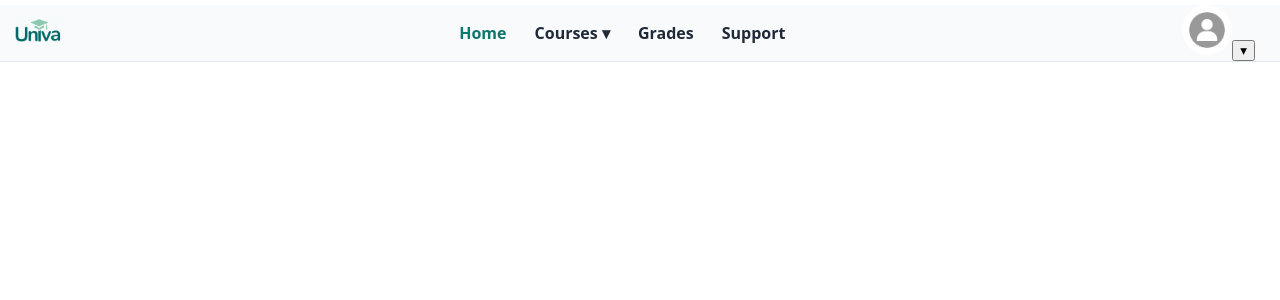
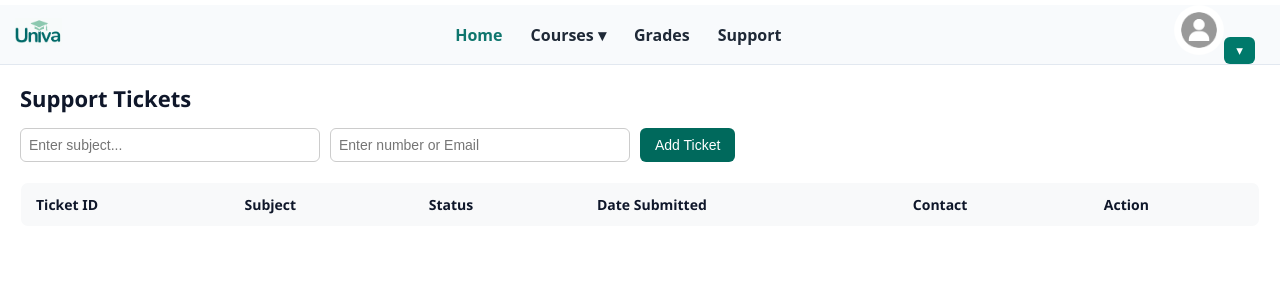
Before and after one commit to Abdallahalaa877/Univa, a React (Vite) app: page / in a window 1280 px wide. Shown: the top 300 px of the page. Built offline with nearby package versions, Linux system fonts and the light colour scheme.

Commit message:
Support Ticket

```diff
--- a/src/App.tsx
+++ b/src/App.tsx
@@ -1,14 +1,14 @@
 import { useState } from "react";
-import Navbar from "./component/Navbar/navBar";
-// import Home from "./Home/home";
-// import Login from "./login/login";
+import Navbar from "./component/navBar/navbar";
+import Home from "./Home/home";
+import SupportTicket  from "./SupportTicket/supportTicket";
 
 export default function App() {
   const [showLogin, setShowLogin] = useState(false);
 
   return (
-
-     <Navbar/>
-
+    <><Navbar/>
+    <SupportTicket/>
+  </>
   );
 }
--- a/src/Home/home.tsx
+++ b/src/Home/home.tsx
@@ -1,7 +1,7 @@
 import styles from "./home.module.css";
-
 export default function Events() {
   return (
+
     <div className={styles.page}>
       {/* Banner */}
       <div className={styles.banner}>
--- /dev/null
+++ b/src/SupportTicket/supportTicket.module.css
@@ -0,0 +1,101 @@
+.tickets-container {
+  padding: 20px;
+  padding-top: 0px;
+  font-family: "Segoe UI", Tahoma, Geneva, Verdana, sans-serif;
+}
+
+h2 {
+  margin-bottom: 15px;
+  font-size: 22px;
+  font-weight: bold;
+}
+
+.new-ticket {
+  display: flex;
+  gap: 10px;
+  margin-bottom: 20px;
+}
+
+.new-ticket input {
+  padding: 8px;
+  width: 300px;
+  border: 1px solid #ccc;
+  border-radius: 6px;
+  font-size: 14px;
+}
+
+.new-ticket button {
+  background-color: #00695c;
+  color: white;
+  border: none;
+  border-radius: 6px;
+  padding: 8px 15px;
+  font-size: 14px;
+  cursor: pointer;
+  transition: background-color 0.3s ease;
+}
+
+.new-ticket button:hover {
+  background-color: #004d40;
+}
+
+table {
+  width: 100%;
+  border-collapse: collapse;
+  border: 1px solid #e0e0e0;
+  border-radius: 8px;
+  overflow: hidden;
+}
+
+thead {
+  background-color: #f8f9fa;
+  text-align: left;
+}
+
+th, td {
+  padding: 12px 15px;
+  border-bottom: 1px solid #e0e0e0;
+  font-size: 14px;
+}
+
+tr:last-child td {
+  border-bottom: none;
+}
+
+/* Status Badges */
+.In\ Progress {
+  background-color: #fff3cd;
+  color: #856404;
+  padding: 5px 12px;
+  border-radius: 15px;
+  font-weight: 500;
+  font-size: 13px;
+}
+
+.Resolved {
+  background-color: #004d40;
+  color: #ffffff;
+  padding: 5px 12px;
+  border-radius: 15px;
+  font-weight: 500;
+  font-size: 13px;
+}
+
+button {
+  background-color: #00796b;
+  color: white;
+  border: none;
+  border-radius: 6px;
+  padding: 6px 12px;
+  cursor: pointer;
+  transition: background-color 0.3s ease;
+}
+
+button:hover:enabled {
+  background-color: #004d40;
+}
+
+button:disabled {
+  background-color: #bdbdbd;
+  cursor: not-allowed;
+}
--- /dev/null
+++ b/src/SupportTicket/supportTicket.tsx
@@ -0,0 +1,127 @@
+import React, { useState } from "react";
+import style from "./supportTicket.module.css";
+
+export default function App() {
+  const today = new Date().toISOString().split("T")[0];
+
+  const [tickets, setTickets] = useState([]);
+  const [newSubject, setNewSubject] = useState("");
+  const [newPhone, setNewPhone] = useState("");
+  const [nextId, setNextId] = useState(1);
+
+  // إضافة تذكرة جديدة
+  const addTicket = () => {
+    if (newSubject.trim()) {
+      const newTicket = {
+        id: nextId,
+        subject: newSubject,
+        status: "In Progress",
+        dateSubmitted: today,
+        contactPhone: newPhone,
+        phoneLocked: newPhone.trim() !== ""
+      };
+
+      setTickets((prev) => {
+        const updated = [...prev, newTicket].filter(
+          (t) => t.dateSubmitted === today
+        );
+        return updated;
+      });
+
+      setNextId(nextId + 1);
+      setNewSubject("");
+      setNewPhone("");
+    }
+  };
+
+  // تغيير الحالة إلى Resolved
+  const markResolved = (id) => {
+    setTickets(
+      tickets.map((t) =>
+        t.id === id ? { ...t, status: "Resolved" } : t
+      )
+    );
+  };
+
+  // تحديث رقم التليفون (بس لو مش مقفول)
+  const updatePhone = (id, phone) => {
+    setTickets(
+      tickets.map((t) =>
+        t.id === id && !t.phoneLocked
+          ? { ...t, contactPhone: phone }
+          : t
+      )
+    );
+  };
+
+  return (
+    <div className={style["tickets-container"]}>
+      <h2>Support Tickets</h2>
+
+      {/* إضافة تذكرة جديدة */}
+      <div className={style["new-ticket"]}>
+        <input
+          value={newSubject}
+          onChange={(e) => setNewSubject(e.target.value)}
+          placeholder="Enter subject..."
+        />
+        <input
+          value={newPhone}
+          onChange={(e) => setNewPhone(e.target.value)}
+          placeholder="Enter number or Email"
+        />
+        <button onClick={addTicket}>Add Ticket</button>
+      </div>
+
+      {/* جدول التذاكر */}
+      <table>
+        <thead>
+          <tr>
+            <th>Ticket ID</th>
+            <th>Subject</th>
+            <th>Status</th>
+            <th>Date Submitted</th>
+            <th>Contact</th>
+            <th>Action</th>
+          </tr>
+        </thead>
+        <tbody>
+          {tickets.map((ticket) => (
+            <tr key={ticket.id}>
+              <td>#{ticket.id}</td>
+              <td>{ticket.subject}</td>
+              <td>
+                <span
+                  className={
+                    ticket.status === "Resolved"
+                      ? style.Resolved
+                      : style["InProgress"]
+                  }
+                >
+                  {ticket.status}
+                </span>
+              </td>
+              <td>{ticket.dateSubmitted}</td>
+              <td>
+                <input
+                  value={ticket.contactPhone}
+                  onChange={(e) => updatePhone(ticket.id, e.target.value)}
+                  placeholder="Enter phone..."
+                  disabled={ticket.phoneLocked}
+                />
+              </td>
+              <td>
+                <button
+                  onClick={() => markResolved(ticket.id)}
+                  disabled={ticket.status === "Resolved"}
+                >
+                  Done
+                </button>
+              </td>
+            </tr>
+          ))}
+        </tbody>
+      </table>
+    </div>
+  );
+}
```
